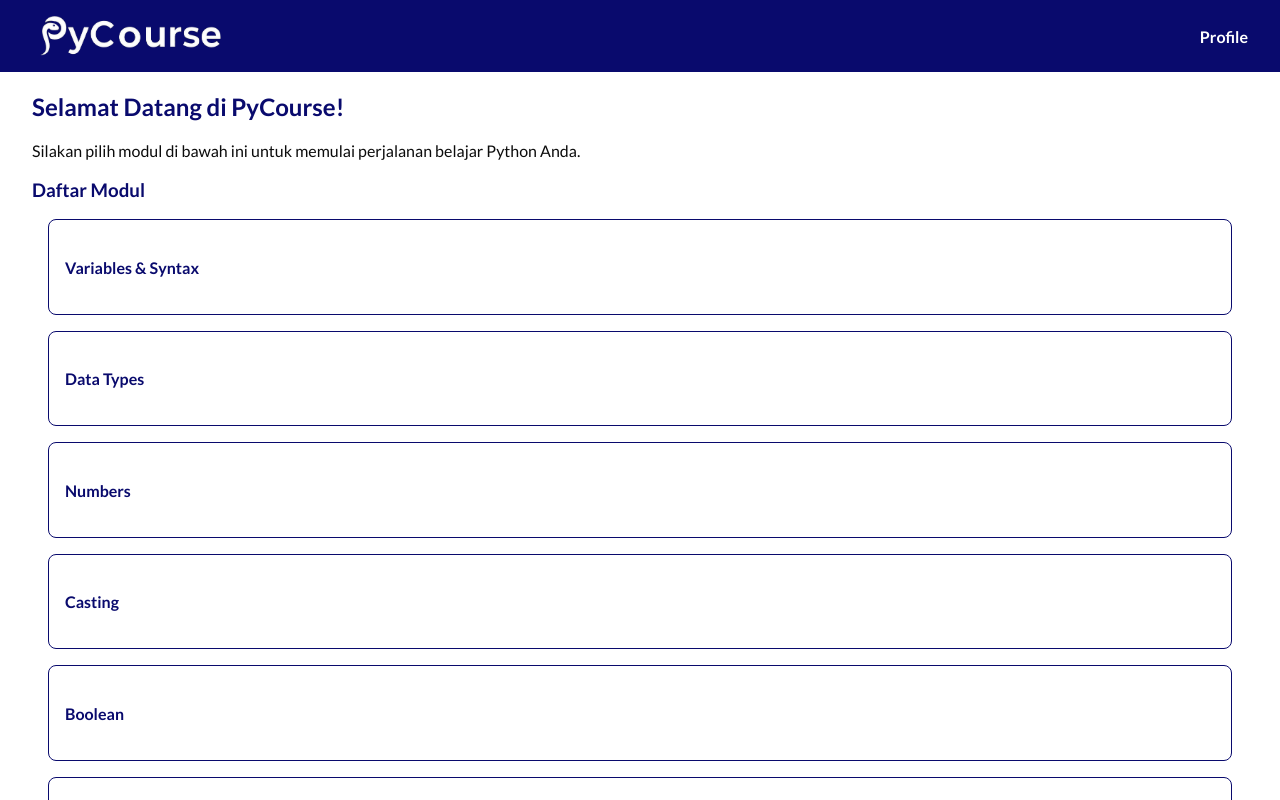
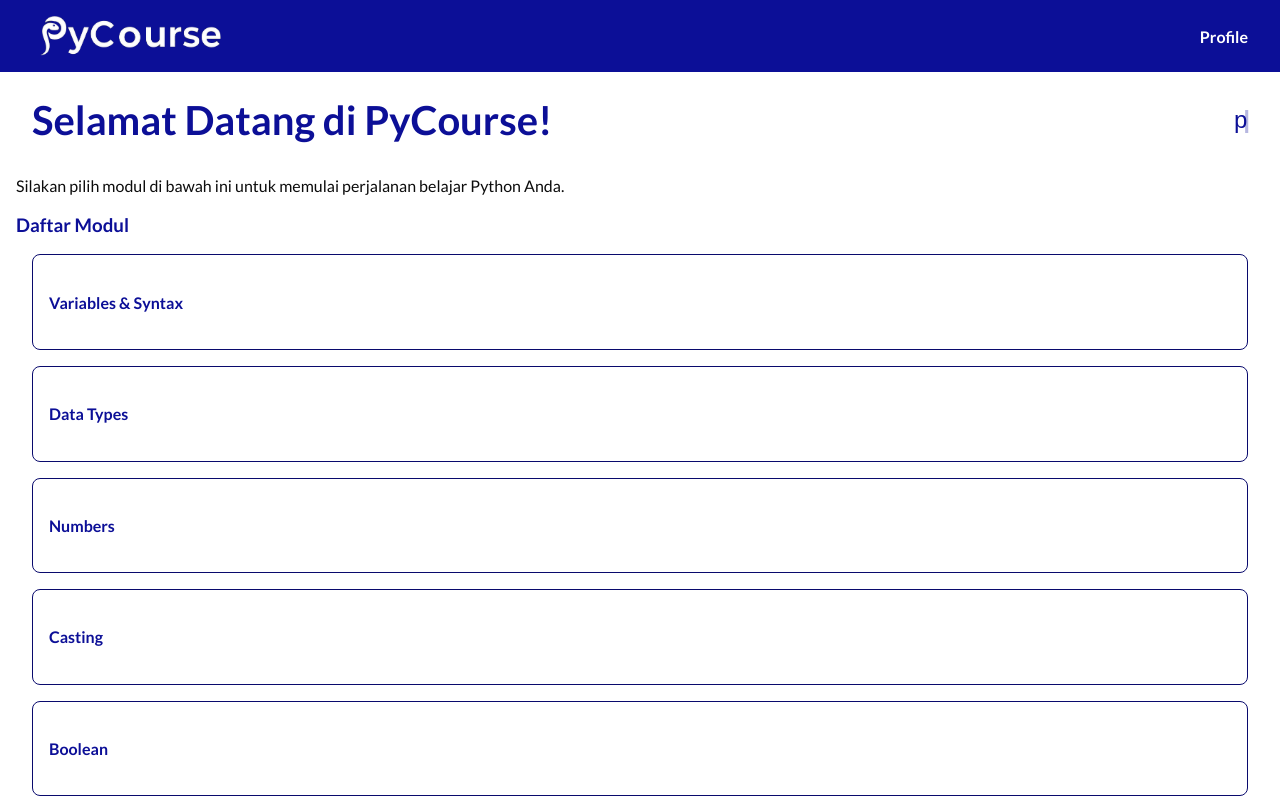
Before and after one commit to nathanpriandi/Virtual-Lab-PyCourse, a React (Vite) app in the folder frontend/: page / in a window 1280 px wide. Shown: the top 800 px of the page. Built offline with nearby package versions, Linux system fonts and the light colour scheme.

Commit message:
add new feature: typewriter in navbar

```diff
--- a/frontend/src/components/Navbar.module.css
+++ b/frontend/src/components/Navbar.module.css
@@ -1,5 +1,5 @@
 .navbar {
-  background-color: var(--navy-blue-dark);
+  background-color: var(--navy-blue);
   padding: 1rem 2rem;
   color: var(--white-primary);
   display: flex;
--- /dev/null
+++ b/frontend/src/components/Typewriter.jsx
@@ -0,0 +1,61 @@
+import React, { useState, useEffect } from 'react';
+import styles from './Typewriter.module.css';
+
+function Typewriter({ texts, typingSpeed = 150, deletingSpeed = 75, pauseDuration = 2000 }) {
+
+  // 2. State untuk melacak teks mana di array yang sedang aktif
+  const [textIndex, setTextIndex] = useState(0);
+
+  // 3. State untuk teks yang tampil di layar
+  const [displayedText, setDisplayedText] = useState('');
+
+  // 4. State untuk melacak mode: 'isDeleting' (true) atau 'isTyping' (false)
+  const [isDeleting, setIsDeleting] = useState(false);
+
+  useEffect(() => {
+    // Ambil teks target saat ini dari array
+    const currentText = texts[textIndex];
+    let timeoutId;
+
+    if (isDeleting) {
+      // --- LOGIKA SAAT MENGHAPUS ---
+      if (displayedText.length > 0) {
+        // Jika masih ada teks, hapus satu karakter
+        timeoutId = setTimeout(() => {
+          setDisplayedText(displayedText.substring(0, displayedText.length - 1));
+        }, deletingSpeed);
+      } else {
+        // Jika sudah kosong, pindah ke teks berikutnya dan ganti mode
+        setIsDeleting(false);
+        setTextIndex((prevIndex) => (prevIndex + 1) % texts.length); // Ini yang membuatnya infinite
+      }
+    } else {
+      // --- LOGIKA SAAT MENGETIK ---
+      if (displayedText.length < currentText.length) {
+        // Jika teks belum lengkap, tambah satu karakter
+        timeoutId = setTimeout(() => {
+          setDisplayedText(currentText.substring(0, displayedText.length + 1));
+        }, typingSpeed);
+      } else {
+        // Jika teks sudah lengkap, PAUSE, lalu ganti mode ke menghapus
+        timeoutId = setTimeout(() => {
+          setIsDeleting(true);
+        }, pauseDuration);
+      }
+    }
+
+    // Fungsi cleanup: membatalkan timer jika komponen di-unmount
+    return () => clearTimeout(timeoutId);
+
+    // 5. Dependency array: 'useEffect' ini akan berjalan lagi jika salah satu state ini berubah
+  }, [displayedText, isDeleting, textIndex, texts, typingSpeed, deletingSpeed, pauseDuration]);
+
+  // 'span' ini adalah elemen yang akan kita lihat di layar
+  return (
+    <span className={styles.typewriterText}>
+      {displayedText}
+    </span>
+  );
+}
+
+export default Typewriter;
--- /dev/null
+++ b/frontend/src/components/Typewriter.module.css
@@ -0,0 +1,29 @@
+.typewriterText {
+  font-family: 'Courier New', Courier, monospace;
+  font-size: 1.5rem;
+  color: var(--navy-blue);
+  padding: 1rem 1rem;
+  display: inline-block;
+  position: relative;
+  min-height: 2rem;
+}
+
+/* Kursor berkedip menggunakan pseudo-element ::after */
+.typewriterText::after {
+  content: '|';
+  position: absolute;
+  right: 10px;
+  font-weight: 700;
+  color: var(--navy-blue);
+  animation: blink 1s infinite;
+}
+
+/* Animasi Keyframes untuk 'blink' */
+@keyframes blink {
+  0%, 100% {
+    opacity: 1;
+  }
+  50% {
+    opacity: 0;
+  }
+}
--- a/frontend/src/index.css
+++ b/frontend/src/index.css
@@ -1,7 +1,6 @@
 /* 1. Definisi Variabel Warna (Sesuai PRD) */
 :root {
-  --navy-blue-dark: #090A6D;
-  --navy-blue-light: #0C0F97;
+  --navy-blue: #0C0F97;
   --black-primary: #0C0C0C;
   --gray-dark: #525252;
   --gray-light: #696969;
@@ -20,7 +19,7 @@ body {
 h1, h2, h3, h4, h5, h6 {
   font-family: 'Lato', sans-serif; /* Menegaskan font untuk heading */
   font-weight: 700; /* Membuat heading lebih tebal */
-  color: var(--navy-blue-dark);
+  color: var(--navy-blue);
 }
 
 /* 4. Aturan untuk Elemen Kode */
--- a/frontend/src/pages/HomePage.jsx
+++ b/frontend/src/pages/HomePage.jsx
@@ -1,17 +1,36 @@
 import React from 'react';
 import Navbar from '../components/Navbar';
 import { modules } from '../data/modules';
-import styles from '../components/HomePage.module.css';
+import styles from './HomePage.module.css';
 import { Link } from 'react-router-dom';
+import Typewriter from '../components/Typewriter';
 
 function HomePage() {
   return (
     <div>
       <Navbar />
-      <main style={{ padding: '0rem 2rem' }}>
-        <h2>Selamat Datang di PyCourse!</h2>
+      <main style={{ padding: '1rem' }}>
+
+        <div className={styles.headerContainer}>
+          <h1>Selamat Datang di PyCourse!</h1>
+
+          {/* UBAH BAGIAN INI */}
+          <Typewriter
+            texts={[
+              "user = 'PyCourse'",
+              "print('Hello PyCourse')",
+              "for i in range(5):",
+              "def greet(user):",
+            ]}
+            typingSpeed={150}
+            deletingSpeed={75}
+            pauseDuration={1500}
+          />
+          {/* BATAS PERUBAHAN */}
+
+        </div>
+
         <p>Silakan pilih modul di bawah ini untuk memulai perjalanan belajar Python Anda.</p>
-
         <h3>Daftar Modul</h3>
         <div className={styles.moduleList}>
           {modules.map((module) => (
--- a/frontend/src/components/HomePage.module.css
+++ b/frontend/src/pages/HomePage.module.css
@@ -15,3 +15,16 @@
   text-decoration: none;
   color: inherit;
 }
+
+.headerContainer {
+  display: flex;
+  justify-content: space-between;
+  align-items: center;
+  margin-bottom: 1rem;
+}
+
+.headerContainer h1 {
+  margin: 0.5rem 1rem 1rem 1rem;
+  font-size: 2.5rem;
+  color: var(--navy-blue);
+}
--- a/frontend/src/pages/ModulePage.jsx
+++ b/frontend/src/pages/ModulePage.jsx
@@ -3,7 +3,7 @@ import { useParams, Link } from 'react-router-dom';
 import { modules } from '../data/modules';
 import Navbar from '../components/Navbar';
 import CodeEditor from '../components/CodeEditor';
-import styles from '../components/ModulePage.module.css';
+import styles from './ModulePage.module.css';
 
 function ModulePage() {
   // 1. Ambil 'moduleId' dari URL
--- a/frontend/src/components/ModulePage.module.css
+++ b/frontend/src/pages/ModulePage.module.css
@@ -51,7 +51,7 @@
   font-family: 'Lato', sans-serif;
   font-size: 2rem; /* Ukuran lebih besar untuk sub-judul */
   font-weight: 700;
-  color: var(--navy-blue-dark);
+  color: var(--navy-blue);
   margin-top: 1rem;
   margin-bottom: 1rem;
   border-bottom: 2px solid #eee; /* Garis bawah tipis */
@@ -62,7 +62,7 @@
   font-family: 'Lato', sans-serif;
   font-size: 1.5rem;
   font-weight: 700;
-  color: var(--navy-blue-dark);
+  color: var(--navy-blue);
   margin-top: 1rem;
   margin-bottom: 0.5rem;
   border-bottom: 2px solid #eee; /* Garis bawah tipis */
```
